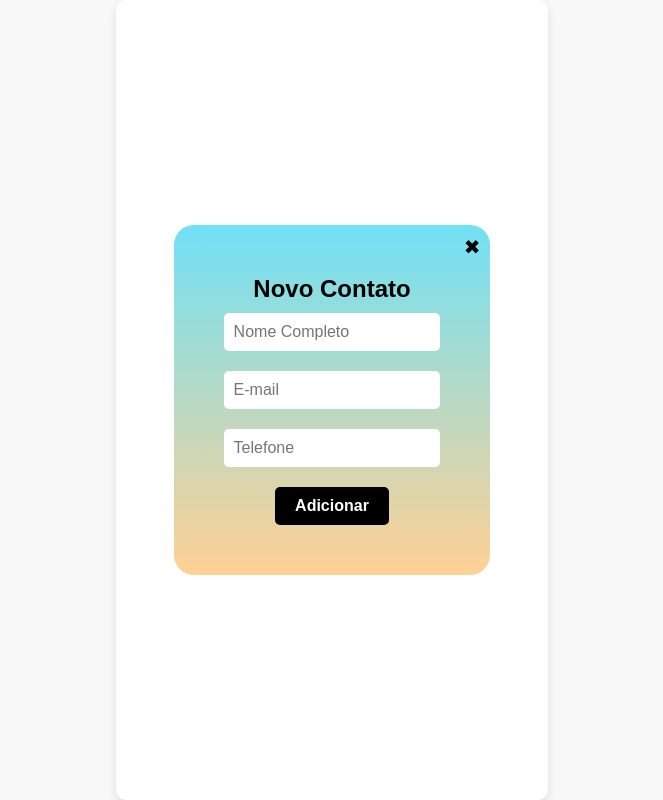
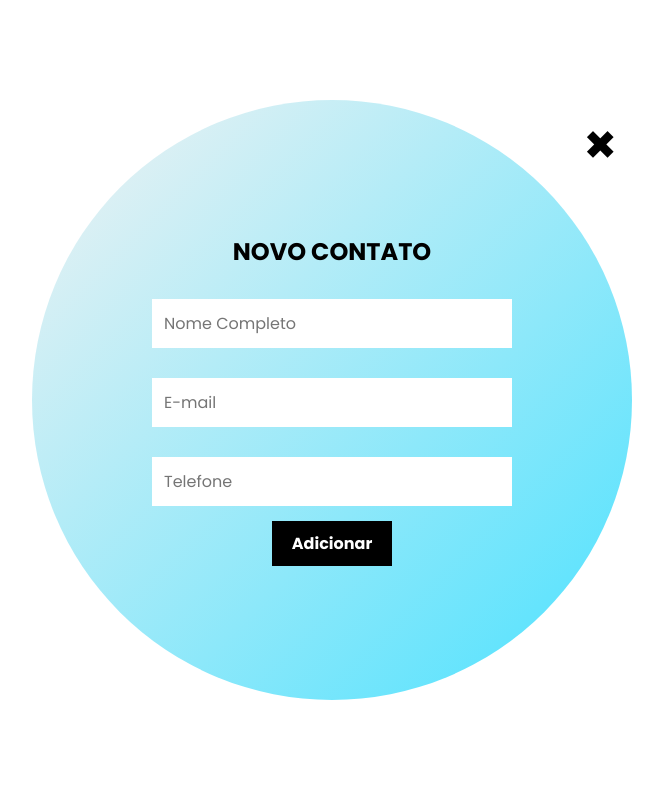
Before and after one commit to rsturk87/lista-contatos, a React (Create React App) app: page / in a window 1280 px wide. Both pictures are taken after a click on the button "Novo Contato". Shown: the whole page, without its empty margins (308-971 px from the left). Built offline with nearby package versions, Linux system fonts and the light colour scheme.

Commit message:
css melhorado

```diff
--- a/public/index.html
+++ b/public/index.html
@@ -24,6 +24,8 @@
       work correctly both with client-side routing and a non-root public URL.
       Learn how to configure a non-root public URL by running `npm run build`.
     -->
+    <link rel="preconnect" href="https://fonts.gstatic.com" />
+    <link href="https://fonts.googleapis.com/css2?family=Poppins:wght@100;200;300;400;500;600;700;800;900&display=swap" rel="stylesheet" />
     <title>React App</title>
   </head>
   <body>
--- a/src/components/Agenda/index.tsx
+++ b/src/components/Agenda/index.tsx
@@ -10,7 +10,7 @@ function Agenda() {
         <S.Container>
             {tela === "home" && (
                 <>
-                    <S.Titulo>AGENDA</S.Titulo>
+                    <S.Titulo>AGE<br></br>NDA</S.Titulo>
                     <S.ButtonContainer>
                         <S.Botao onClick={() => setTela("novo")}>Novo Contato</S.Botao>
                         <S.Botao onClick={() => setTela("lista")}>Ver Contatos</S.Botao>
--- a/src/components/Agenda/styles.ts
+++ b/src/components/Agenda/styles.ts
@@ -5,33 +5,33 @@ export const Container = styled.div`
   flex-direction: column;
   justify-content: center;
   align-items: center;
-  height: 100vh; /* Faz o container ocupar a altura total da tela */
+  height: 100vh;
   text-align: center;
   background: #fff;
   padding: 40px;
-  border-radius: 10px;
-  box-shadow: 0px 4px 10px rgba(0, 0, 0, 0.1);
-  width: 90%;
-  max-width: 500px;
-  margin: auto; /* Garante que fica centralizado */
+  width: 100vw;
+  max-width: 1280px;
+  margin: auto;
 `;
 
 export const Titulo = styled.h1`
-  font-size: 40px;
+  font-size: 144px;
   font-weight: bold;
+  font-style: italic;
   text-transform: uppercase;
   position: relative;
   display: inline-block;
   z-index: 1;
+  line-height: 0.9;
 
   &::before {
     content: "";
     position: absolute;
-    top: -10px;
-    left: -20px;
-    width: 100px;
-    height: 100px;
-    background: linear-gradient(to bottom, #70e1f5, #ffd194);
+    top: -50px;
+    left: -90px;
+    width: 270px;
+    height: 270px;
+    background: linear-gradient(to top left, rgba(30, 218, 255, 0.8), rgba(239, 239, 239, 0.8));
     border-radius: 50%;
     z-index: -1;
   }
@@ -52,10 +52,10 @@ export const Botao = styled.button`
   cursor: pointer;
   font-size: 16px;
   font-weight: bold;
-  border-radius: 5px;
-  transition: 0.3s;
+  transition: 0.6s;
 
   &:hover {
-    background: #444;
+    background: #1EDAFF;
+    color: #000;
   }
 `;
--- a/src/components/FormContato/index.tsx
+++ b/src/components/FormContato/index.tsx
@@ -8,6 +8,7 @@ function FormContato({ voltar }: { voltar: () => void }) {
     const [nome, setNome] = useState("");
     const [email, setEmail] = useState("");
     const [telefone, setTelefone] = useState("");
+    const [isVisible, setIsVisible] = useState(true); // Estado para animação de saída
 
     const handleSubmit = (e: React.FormEvent) => {
         e.preventDefault();
@@ -21,13 +22,18 @@ function FormContato({ voltar }: { voltar: () => void }) {
         };
 
         dispatch(addContact(novoContato));
-        voltar();
+        handleClose(); // Fecha com animação
+    };
+
+    const handleClose = () => {
+        setIsVisible(false); // Inicia a animação de saída
+        setTimeout(voltar, 400); // Espera a animação antes de fechar
     };
 
     return (
-        <S.FormContainer>
-            <S.Fechar onClick={voltar}>✖</S.Fechar>
-            <h2>Novo Contato</h2>
+        <S.FormContainer isVisible={isVisible}>
+            <S.Fechar onClick={handleClose}>✖</S.Fechar>
+            <h2>NOVO CONTATO</h2>
             <form onSubmit={handleSubmit}>
                 <S.Input type="text" placeholder="Nome Completo" value={nome} onChange={(e) => setNome(e.target.value)} />
                 <S.Input type="email" placeholder="E-mail" value={email} onChange={(e) => setEmail(e.target.value)} />
--- a/src/components/FormContato/styles.ts
+++ b/src/components/FormContato/styles.ts
@@ -1,27 +1,44 @@
 import styled from "styled-components";
 
-export const FormContainer = styled.div`
-  background: linear-gradient(to bottom, #70e1f5, #ffd194);
-  border-radius: 20px;
-  padding: 50px;
+export const FormContainer = styled.div<{ isVisible: boolean }>`
+  background: linear-gradient(to top left, rgba(30, 218, 255, 0.8), rgba(239, 239, 239, 0.8));
+  border-radius: 50%;
+  padding: 120px;
   text-align: center;
-  width: 90%;
-  max-width: 400px;
+  width: 80vw;
+  max-width: 600px;
+  height: 80vw;
+  max-height: 600px;
   display: flex;
   flex-direction: column;
   align-items: center;
   justify-content: center;
   position: relative;
   margin: auto;
+  gap: 15px;
+
+  transition: opacity 0.6s ease-in-out, transform 0.7s ease-in-out;
+  opacity: ${(props) => (props.isVisible ? "1" : "0")};
+  transform: ${(props) => (props.isVisible ? "scale(1)" : "scale(0.5)")};
+  pointer-events: ${(props) => (props.isVisible ? "all" : "none")};
+
+  h2 {
+    text-transform: uppercase;
+    font-size: 24px;
+    font-weight: bold;
+  }
 `;
 
 export const Input = styled.input`
   width: 100%;
-  padding: 10px;
-  margin: 10px 0;
+  padding: 12px;
+  margin: 15px 0;
   border: none;
-  border-radius: 5px;
   font-size: 16px;
+
+  &:focus {
+    outline: solid black;
+  }
 `;
 
 export const Botao = styled.button`
@@ -29,24 +46,28 @@ export const Botao = styled.button`
   color: white;
   border: none;
   padding: 10px 20px;
-  margin-top: 10px;
   cursor: pointer;
   font-size: 16px;
   font-weight: bold;
-  border-radius: 5px;
-  transition: 0.3s;
+  transition: 0.6s;
 
   &:hover {
-    background: #444;
+    background: #fff;
+    color: #000;
   }
 `;
 
 export const Fechar = styled.button`
   position: absolute;
-  top: 10px;
-  right: 10px;
+  top: 15px;
+  right: 15px;
   background: none;
   border: none;
-  font-size: 20px;
+  font-size: 40px;
   cursor: pointer;
+  transition: 0.2s ease-in-out;
+
+  &:hover {
+    transform: scale(1.2);
+  }
 `;
--- a/src/styles/GlobalStyle.ts
+++ b/src/styles/GlobalStyle.ts
@@ -1,8 +1,6 @@
 import { createGlobalStyle } from "styled-components";
 
 const GlobalStyle = createGlobalStyle`
-  @import url('https://fonts.googleapis.com/css2?family=Poppins:ital,wght@0,100;0,200;0,300;0,400;0,500;0,600;0,700;0,800;0,900;1,100;1,200;1,300;1,400;1,500;1,600;1,700;1,800;1,900&display=swap');
-
   * {
     margin: 0;
     padding: 0;
@@ -11,7 +9,6 @@ const GlobalStyle = createGlobalStyle`
   }
 
   body {
-    background-color: #f8f8f8;
     display: flex;
     justify-content: center;
     align-items: center;
```
